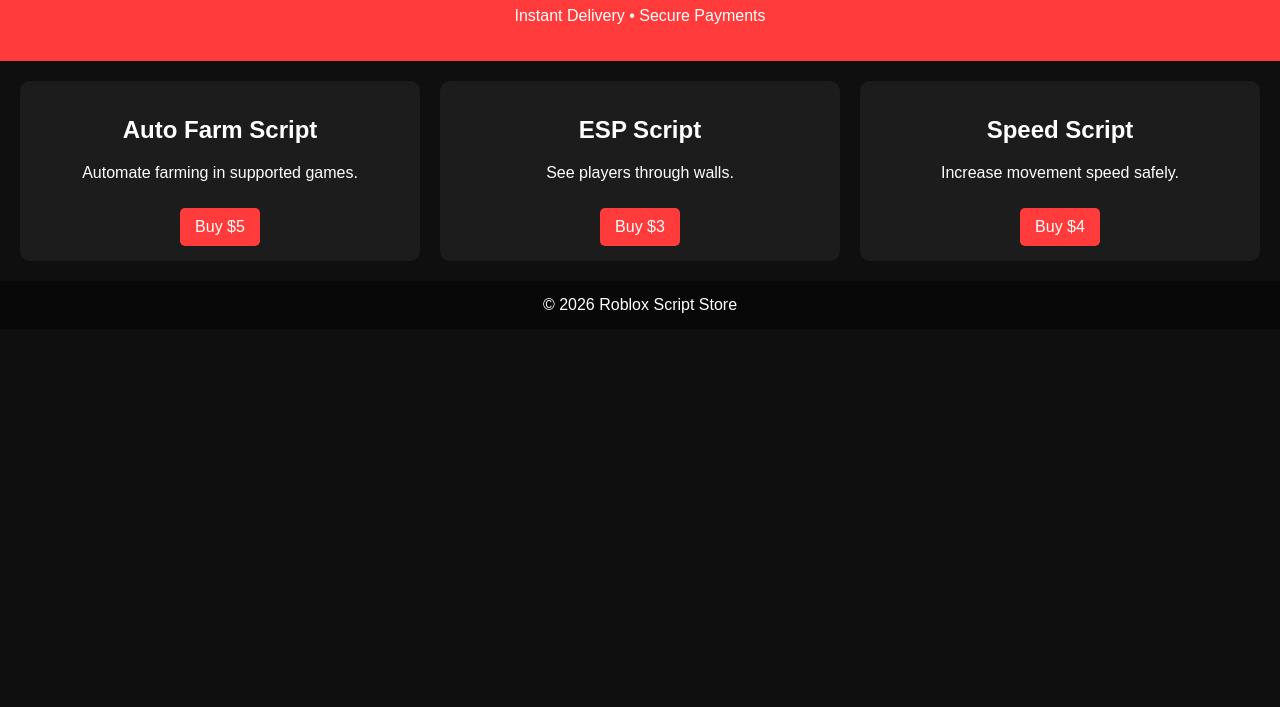
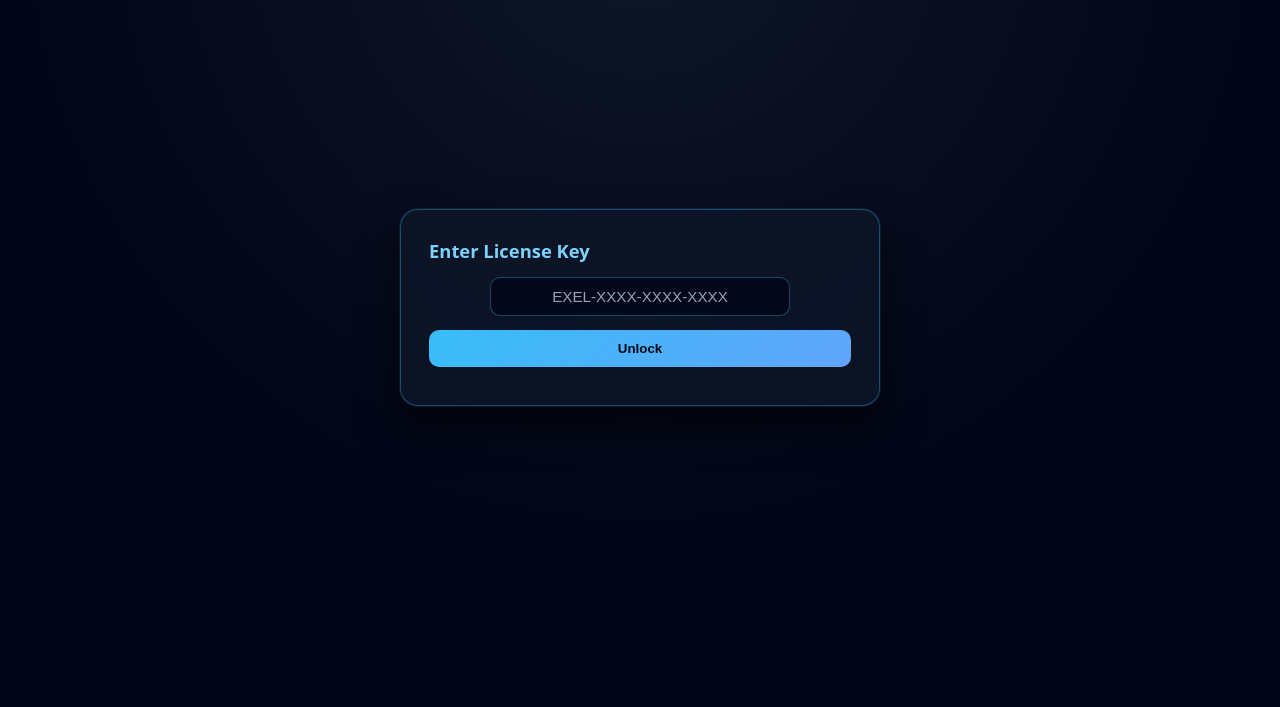
Before and after one commit to exelscripts/exel-notifier, a plain HTML site: page index.html in a window 1280 px wide. Shown: the part 93-800 px from the top of the page. Drawn offline with Linux system fonts and the light colour scheme.

Commit message:
Update index.html

```diff
--- a/index.html
+++ b/index.html
@@ -3,78 +3,227 @@
 <head>
 <meta charset="UTF-8">
 <meta name="viewport" content="width=device-width, initial-scale=1.0">
-<title>Roblox Script Store</title>
+<title>Exel Hub Finder</title>
+
 <style>
+:root {
+    --bg1: #020617;
+    --bg2: #020617;
+    --card: rgba(15, 23, 42, 0.75);
+    --border: rgba(56, 189, 248, 0.35);
+    --accent: #38bdf8;
+    --accent-soft: #7dd3fc;
+    --text: #e5e7eb;
+}
+
+* {
+    box-sizing: border-box;
+}
+
 body {
     margin: 0;
-    font-family: Arial, sans-serif;
-    background: #0f0f0f;
-    color: white;
+    min-height: 100vh;
+    font-family: system-ui, -apple-system, BlinkMacSystemFont, sans-serif;
+    background:
+        radial-gradient(circle at top, #0f172a, transparent 60%),
+        linear-gradient(135deg, var(--bg1), var(--bg2));
+    display: flex;
+    justify-content: center;
+    align-items: center;
+    color: var(--text);
 }
-header {
-    background: #ff3b3b;
-    padding: 20px;
+
+/* CARD */
+.card {
+    width: 90%;
+    max-width: 480px;
+    background: var(--card);
+    border-radius: 18px;
+    padding: 28px;
+    border: 1px solid var(--border);
+    backdrop-filter: blur(12px);
+    box-shadow:
+        0 0 0 1px rgba(56,189,248,0.1),
+        0 20px 40px rgba(0,0,0,0.6);
+    animation: appear 0.5s ease;
+}
+
+@keyframes appear {
+    from {
+        opacity: 0;
+        transform: translateY(20px);
+    }
+    to {
+        opacity: 1;
+        transform: translateY(0);
+    }
+}
+
+h2 {
+    margin: 0 0 14px;
+    font-weight: 600;
+    font-size: 1.15em;
+    color: var(--accent-soft);
+}
+
+/* LICENSE INPUT */
+.license-input {
+    width: 100%;
+    max-width: 300px;
+    margin: 0 auto;
+}
+
+input {
+    width: 100%;
+    padding: 10px 12px;
+    border-radius: 10px;
+    background: rgba(2, 6, 23, 0.8);
+    border: 1px solid var(--border);
+    color: var(--text);
+    outline: none;
+    font-size: 0.95em;
     text-align: center;
 }
-.products {
-    display: grid;
-    grid-template-columns: repeat(auto-fit, minmax(250px, 1fr));
-    gap: 20px;
-    padding: 20px;
+
+input::placeholder {
+    color: #94a3b8;
 }
-.product {
-    background: #1c1c1c;
-    padding: 15px;
+
+/* BUTTONS */
+button {
+    margin-top: 14px;
+    width: 100%;
+    padding: 11px;
     border-radius: 10px;
-    text-align: center;
+    background: linear-gradient(135deg, #38bdf8, #60a5fa);
+    border: none;
+    color: #020617;
+    font-weight: 600;
+    cursor: pointer;
+    transition: transform 0.15s ease, box-shadow 0.15s ease;
 }
-.buy {
-    display: inline-block;
+
+button:hover {
+    transform: translateY(-1px);
+    box-shadow: 0 0 20px rgba(56,189,248,0.45);
+}
+
+/* COPY BOX */
+.copy-box {
+    margin-top: 16px;
+    display: flex;
+    align-items: center;
+    gap: 10px;
+    background: rgba(2,6,23,0.75);
+    border: 1px solid var(--border);
+    padding: 12px;
+    border-radius: 12px;
+}
+
+.copy-box span {
+    flex: 1;
+    font-size: 0.8em;
+    color: var(--accent-soft);
+    word-break: break-all;
+}
+
+.copy-box button {
+    width: auto;
+    padding: 8px 12px;
+    font-size: 0.85em;
+}
+
+/* ERROR */
+.error {
     margin-top: 10px;
-    padding: 10px 15px;
-    background: #ff3b3b;
-    color: white;
-    text-decoration: none;
-    border-radius: 5px;
+    font-size: 0.85em;
+    color: #fca5a5;
 }
-.buy:hover {
-    background: #ff5c5c;
+
+/* LOGOUT */
+.logout {
+    margin-top: 18px;
+    background: transparent;
+    border: 1px solid rgba(248,113,113,0.5);
+    color: #fecaca;
 }
-footer {
-    text-align: center;
-    padding: 15px;
-    background: #080808;
+
+.logout:hover {
+    box-shadow: 0 0 15px rgba(248,113,113,0.35);
 }
 </style>
 </head>
+
 <body>
 
-<header>
-    <h1>Roblox Script Store</h1>
-    <p>Instant Delivery • Secure Payments</p>
-</header>
+<!-- LICENSE -->
+<div class="card" id="licenseCard">
+    <h2>Enter License Key</h2>
 
-<div class="products">
-    <div class="product">
-        <h2>Auto Farm Script</h2>
-        <p>Automate farming in supported games.</p>
-        <a class="buy" href="#" target="_blank">Buy $5</a>
+    <div class="license-input">
+        <input id="licenseInput" placeholder="EXEL-XXXX-XXXX-XXXX">
     </div>
-    <div class="product">
-        <h2>ESP Script</h2>
-        <p>See players through walls.</p>
-        <a class="buy" href="#" target="_blank">Buy $3</a>
-    </div>
-    <div class="product">
-        <h2>Speed Script</h2>
-        <p>Increase movement speed safely.</p>
-        <a class="buy" href="#" target="_blank">Buy $4</a>
-    </div>
+
+    <button onclick="checkLicense()">Unlock</button>
+    <div class="error" id="errorText"></div>
 </div>
 
-<footer>
-    © 2026 Roblox Script Store
-</footer>
+<!-- CONTENT -->
+<div class="card" id="contentCard" style="display:none;">
+    <h2>exel hub finder paid, find brainrots INSTANTLY ⚡⏩</h2>
+
+    <div class="copy-box">
+        <span>
+loadstring(game:HttpGet("https://raw.githubusercontent.com/exelscripts/joiner/refs/heads/main/exel"))()
+        </span>
+        <button onclick="copyAny(this)">Copy</button>
+    </div>
+
+    <button class="logout" onclick="logout()">Logout</button>
+</div>
+
+<script>
+const validKeys = [
+"EXEL-4A9Q-Z7M1-D8PC","EXEL-Q8M1-7Z9A-PD4C","EXEL-91ZQ-A7M8-DP4C",
+"EXEL-ZM7A-Q9P1-84DC","EXEL-7Q1M-AZ9P-D84C","EXEL-P9Z8-QA7M-1D4C",
+"EXEL-A1MZ-7Q9P-D84C","EXEL-QZ9A-1M7P-D84C","EXEL-8M1Q-ZA7P-D94C",
+"EXEL-7PZQ-9A1M-D84C","EXEL-ZQ1A-7M9P-D84C","EXEL-9MZQ-A7P1-D84C",
+"EXEL-Q7ZP-1A9M-D84C","EXEL-A9Q7-MZP1-D84C","EXEL-1ZQ9-A7MP-D84C",
+"EXEL-QP7Z-91AM-D84C","EXEL-7A9M-QZP1-D84C","EXEL-ZP1Q-A9M7-D84C",
+"EXEL-9Q7A-ZMP1-D84C","EXEL-MQZ7-A9P1-D84C"
+];
+
+function checkLicense() {
+    const key = licenseInput.value.trim().toUpperCase();
+    if (!validKeys.includes(key)) {
+        errorText.innerText = "Invalid license key";
+        return;
+    }
+    localStorage.setItem("license", key);
+    showContent();
+}
+
+function showContent() {
+    licenseCard.style.display = "none";
+    contentCard.style.display = "block";
+}
+
+function logout() {
+    localStorage.removeItem("license");
+    location.reload();
+}
+
+function copyAny(btn) {
+    const text = btn.previousElementSibling.innerText;
+    navigator.clipboard.writeText(text);
+    btn.innerText = "Copied";
+    setTimeout(() => btn.innerText = "Copy", 1500);
+}
+
+if (localStorage.getItem("license")) {
+    showContent();
+}
+</script>
 
 </body>
 </html>
```
